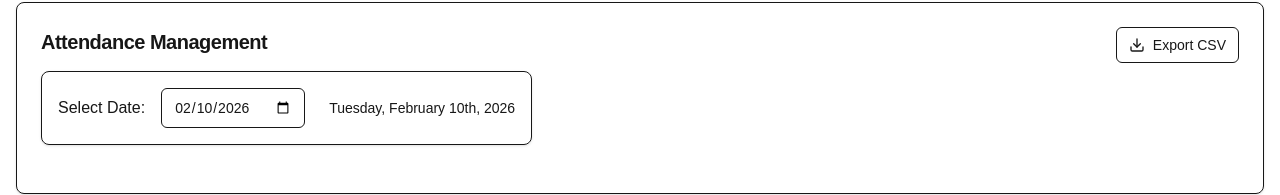
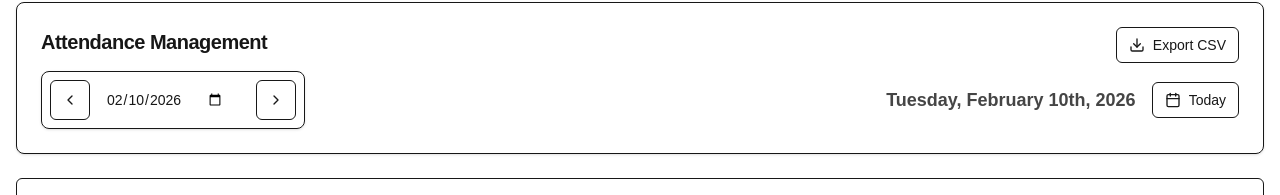
Before and after one commit to shashwatkarna/hrms_ethara, a Next.js app: page /attendance in a window 1280 px wide. Shown: the part 187-382 px from the top of the page. Built offline with nearby package versions, Linux system fonts and the light colour scheme; no server answers; the database is empty.

Commit message:
attendace page enhanced

```diff
--- a/src/app/attendance/attendance-client.tsx
+++ b/src/app/attendance/attendance-client.tsx
@@ -2,8 +2,8 @@
 
 import { useState } from 'react'
 import { useRouter, useSearchParams } from 'next/navigation'
-import { format } from 'date-fns'
-import { Check, X, Loader2 } from 'lucide-react'
+import { format, addDays, subDays } from 'date-fns'
+import { Check, X, Loader2, ChevronLeft, ChevronRight, Calendar as CalendarIcon } from 'lucide-react'
 import { Button } from '@/components/ui/button'
 import { Input } from '@/components/ui/input'
 import {
@@ -43,8 +43,26 @@ export function AttendanceClient({ employees, attendance: initialData, date }: A
     // attendanceMap for quick lookup
     const attendanceMap = new Map(initialData.map((r: AttendanceRecord) => [r.employee_id, r.status]))
 
+    const updateDate = (newDate: string) => {
+        router.push(`/attendance?date=${newDate}`)
+    }
+
     const handleDateChange = (e: React.ChangeEvent<HTMLInputElement>) => {
-        router.push(`/attendance?date=${e.target.value}`)
+        updateDate(e.target.value)
+    }
+
+    const handlePrevDay = () => {
+        const prevDate = subDays(new Date(date), 1)
+        updateDate(format(prevDate, 'yyyy-MM-dd'))
+    }
+
+    const handleNextDay = () => {
+        const nextDate = addDays(new Date(date), 1)
+        updateDate(format(nextDate, 'yyyy-MM-dd'))
+    }
+
+    const handleToday = () => {
+        updateDate(format(new Date(), 'yyyy-MM-dd'))
     }
 
     const markAttendance = async (employeeId: string, status: 'Present' | 'Absent') => {
@@ -86,17 +104,50 @@ export function AttendanceClient({ employees, attendance: initialData, date }: A
                     />
                 </CardHeader>
                 <CardContent>
-                    <div className="flex items-center gap-4 mb-6 bg-card p-4 rounded-lg border shadow-sm w-fit">
-                        <span className="font-medium">Select Date:</span>
+                    <div className="flex flex-col sm:flex-row items-center justify-between gap-4">
+                        <div className="flex items-center gap-2 bg-card p-2 rounded-lg border shadow-sm">
+                            <Button
+                                variant="outline"
+                                size="icon"
+                                onClick={handlePrevDay}
+                                title="Previous Day"
+                            >
+                                <ChevronLeft className="h-4 w-4" />
+                            </Button>
+
+                            <div className="relative">
                                 <Input
                                     type="date"
                                     value={date}
                                     onChange={handleDateChange}
-                            className="w-auto"
+                                    className="w-[150px] border-none shadow-none focus-visible:ring-0 px-2 text-center font-medium"
                                 />
-                        <span className="text-muted-foreground text-sm ml-2">
+                            </div>
+
+                            <Button
+                                variant="outline"
+                                size="icon"
+                                onClick={handleNextDay}
+                                title="Next Day"
+                            >
+                                <ChevronRight className="h-4 w-4" />
+                            </Button>
+                        </div>
+
+                        <div className="flex items-center gap-2">
+                            <span className="text-lg font-semibold text-foreground/80 hidden sm:inline-block">
                                 {format(new Date(date), 'EEEE, MMMM do, yyyy')}
                             </span>
+                            <Button
+                                variant="outline"
+                                size="sm"
+                                onClick={handleToday}
+                                className="ml-2"
+                            >
+                                <CalendarIcon className="mr-2 h-4 w-4" />
+                                Today
+                            </Button>
+                        </div>
                     </div>
                 </CardContent>
             </Card>
```
Lines whose indentation alone changed are shown as unchanged.
